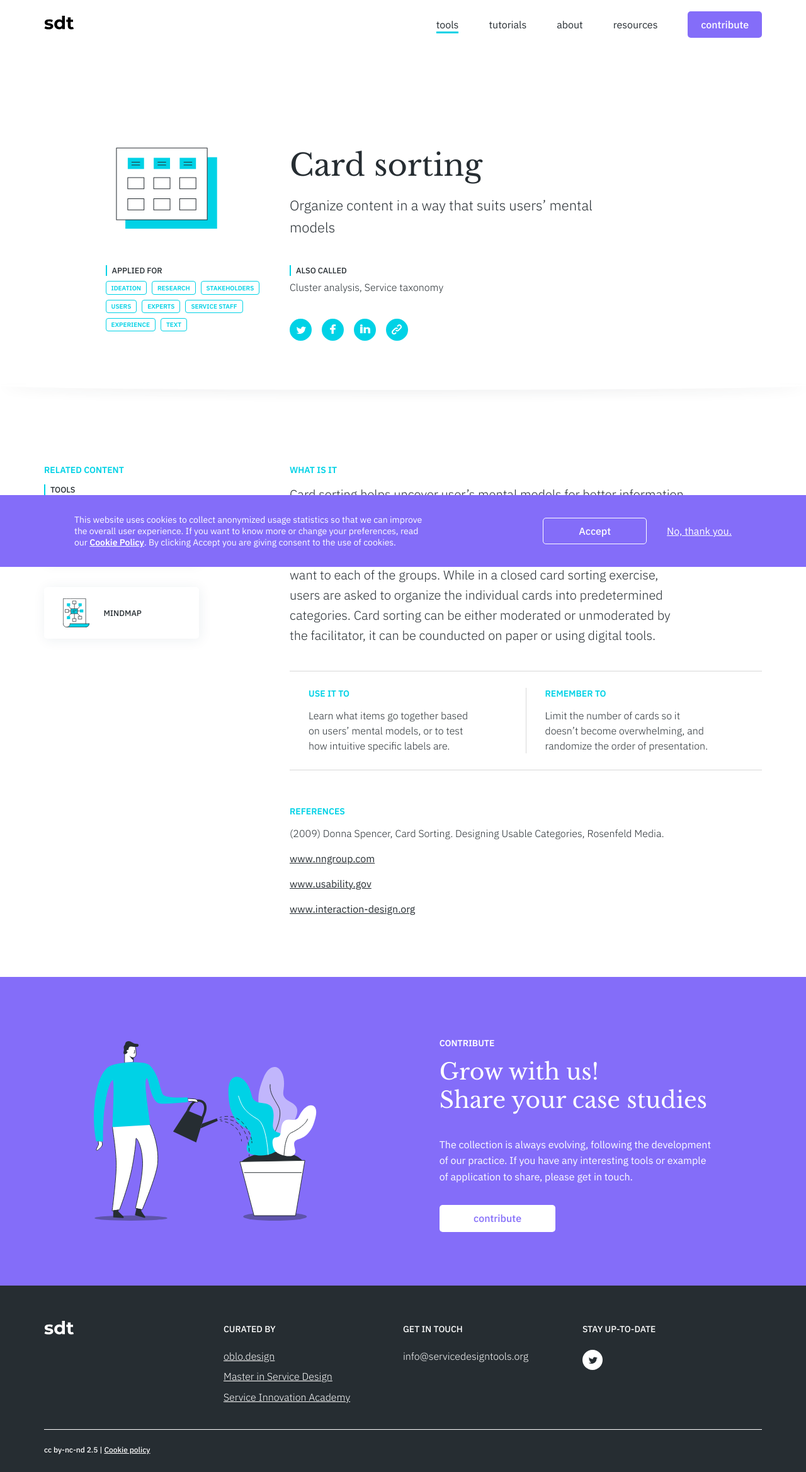
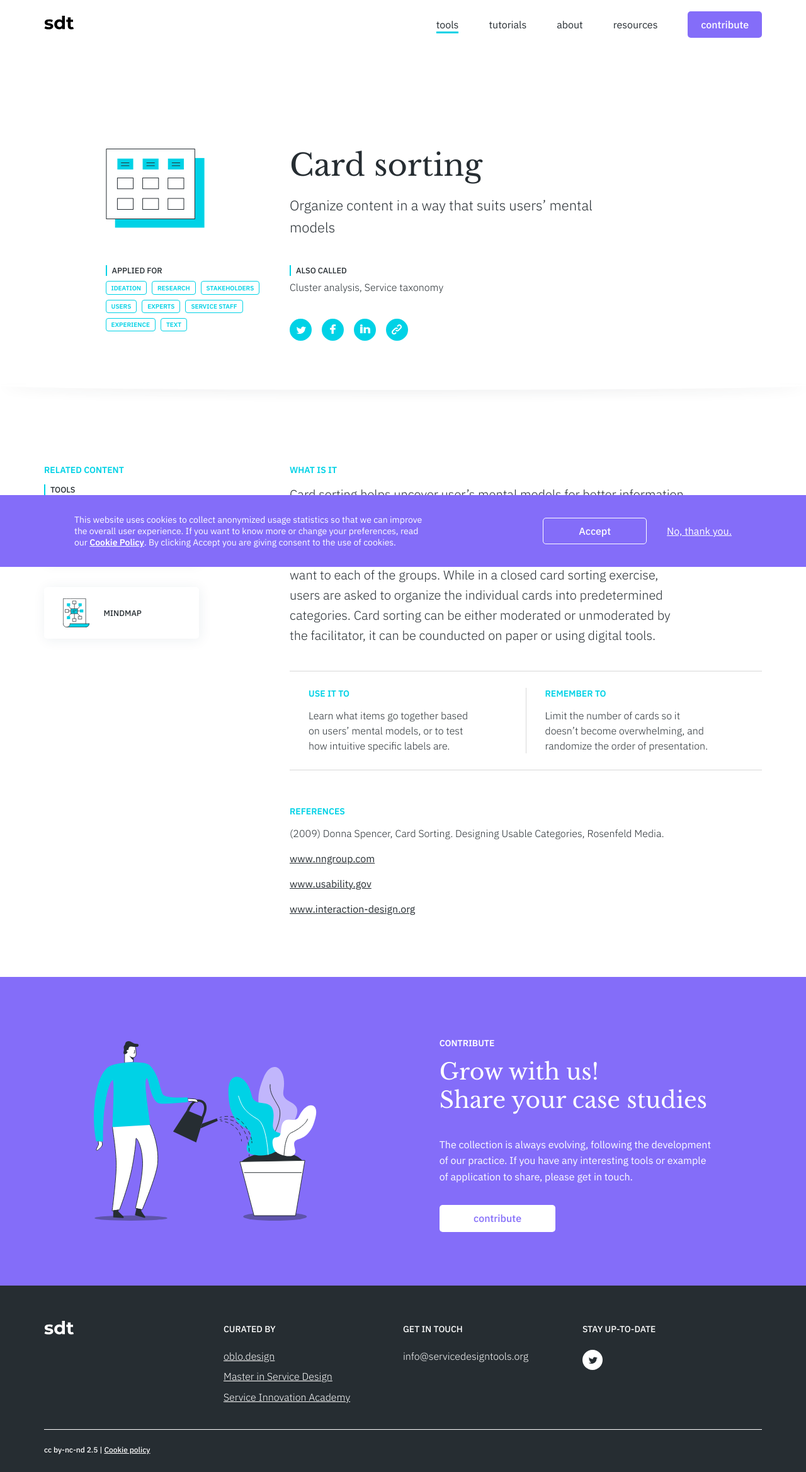
Before and after one commit to service-design-tools/sdt-website, a Jekyll site: the page built from _tools/card-sorting.md, in a window 1280 px wide. Shown: the whole page at 63% size. Built offline with Jekyll 4.4.1, drawn with Linux system fonts in a browser that asks for light colours.

Commit message:
align tool icons to tags on bigger screens

```diff
--- a/_sass/tool/tool-header.scss
+++ b/_sass/tool/tool-header.scss
@@ -190,6 +190,9 @@ header::after {
         justify-items: start;
         align-items: flex-start;
     }
+    .header__icon {
+        justify-content: flex-start;
+    }
     .header__content {
         text-align: left;
     }
@@ -232,7 +235,8 @@ header::after {
         grid-template-columns: calc(var(--column-width) * 4 + var(--container-gap) * 3) calc(var(--column-width) * 8 + var(--container-gap) * 7);
     }
     .header__icon {
-        width: calc(var(--column-width) * 4 + var(--container-gap) * 4);
+        width: calc(var(--column-width) * 3 + var(--container-gap) * 2);
+        padding-left: calc(var(--column-width) + var(--container-gap));
     }
     .header__icon svg {
         max-height: 130px;
```
